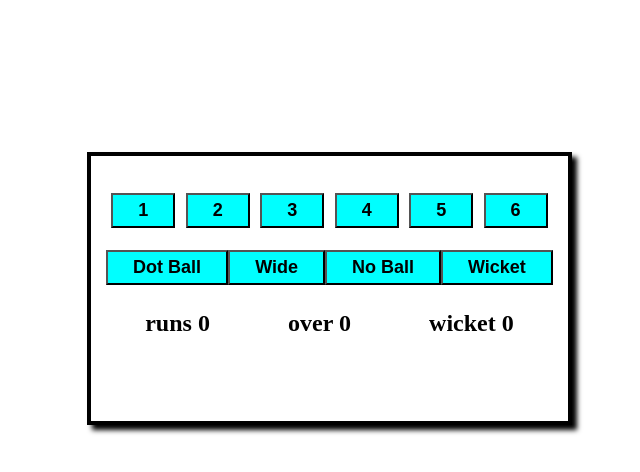
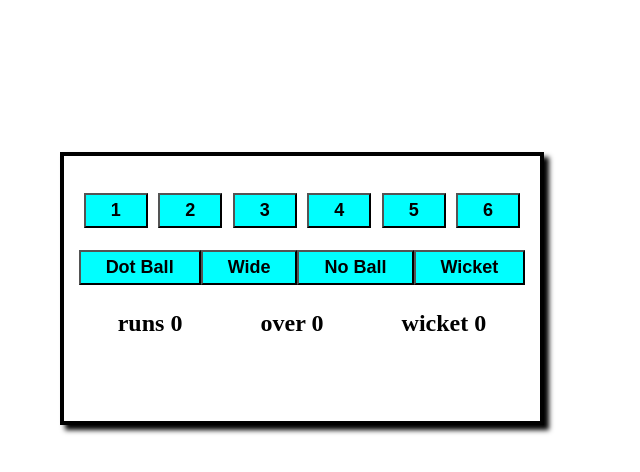
Before and after one commit to Yashitjain/CRICKET-PROJECT, a plain HTML site: page index.html in a window 1280 px wide. Shown: the whole page, without its empty margins (338-978 px from the left). Drawn offline with Linux system fonts and the light colour scheme.

Commit message:
modified style.css

```diff
--- a/style.css
+++ b/style.css
@@ -3,7 +3,7 @@
     box-shadow: 5px 5px 5px black;
     width: fit-content;
     height: 30%;
-    margin-left: 33%;
+    margin-inline: auto;
     margin-top: 12%;
     border: 4px solid;
 }
@@ -43,7 +43,7 @@ button{
     padding-bottom: 5px;
 }
 
-@media (max-width:400px){
+@media (max-width:600px){
     .window{
         display: grid;
         grid-template-columns: repeat(2,1fr);
```
